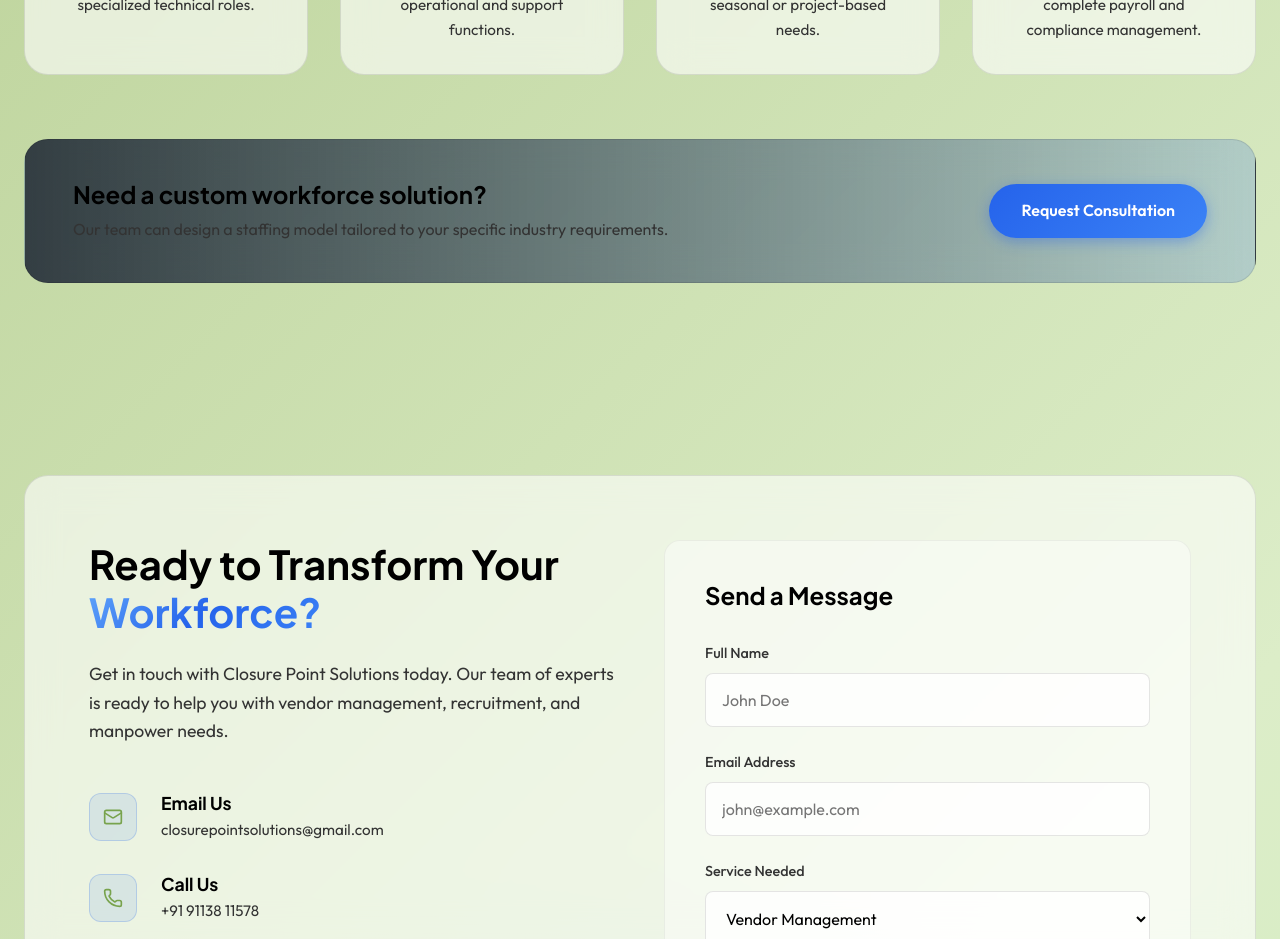
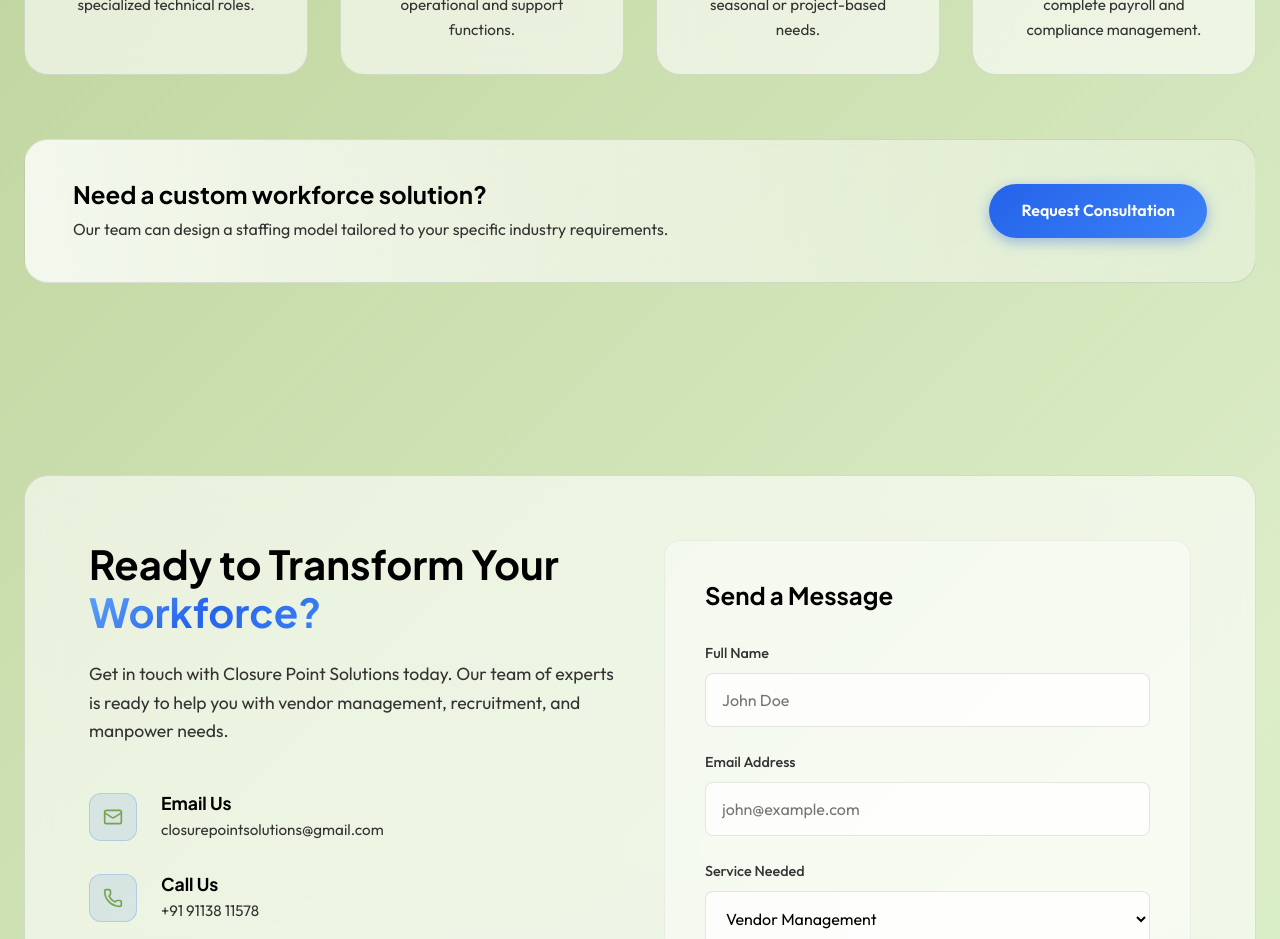
Before and after one commit to ajf013/closure-point-solutions, a React (Vite) app: page / in a window 1280 px wide. Shown: the part 3320-4259 px from the top of the page. Built offline with nearby package versions, Linux system fonts and the light colour scheme.

Commit message:
Fix dark background on CTA Banner for light theme readability

```diff
--- a/src/components/Footer.jsx
+++ b/src/components/Footer.jsx
@@ -35,7 +35,7 @@ const Footer = () => {
             <div className="container">
                 <div className="contact-wrapper glass-panel">
                     <div className="contact-info" data-aos="fade-right">
-                        <h2 className="contact-title">Ready to Transform Your <span className="gradient-text">Workforce?</span></h2>
+                        <h3 className="contact-title">Ready to Transform Your <span className="gradient-text">Workforce?</span></h3>
                         <p className="contact-desc">
                             Get in touch with Closure Point Solutions today. Our team of experts is ready to help you with vendor management, recruitment, and manpower needs.
                         </p>
--- a/src/components/Services.css
+++ b/src/components/Services.css
@@ -380,7 +380,7 @@
     display: flex;
     justify-content: space-between;
     align-items: center;
-    background: linear-gradient(to right, rgba(15, 23, 42, 0.8), rgba(37, 99, 235, 0.2));
+    background: linear-gradient(to right, rgba(255, 255, 255, 0.8), rgba(255, 255, 255, 0.3));
 }
 
 .cta-banner h3 {
```
